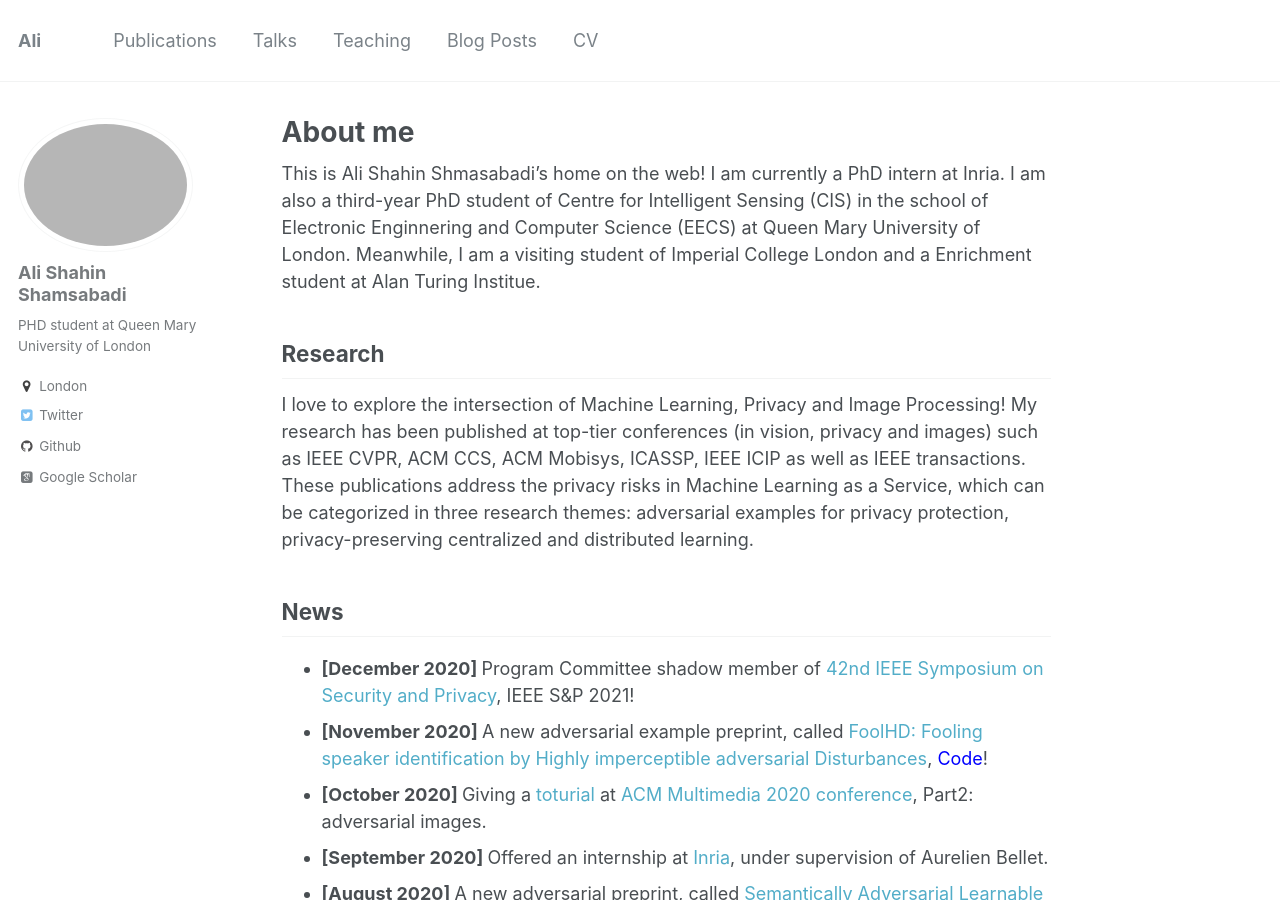
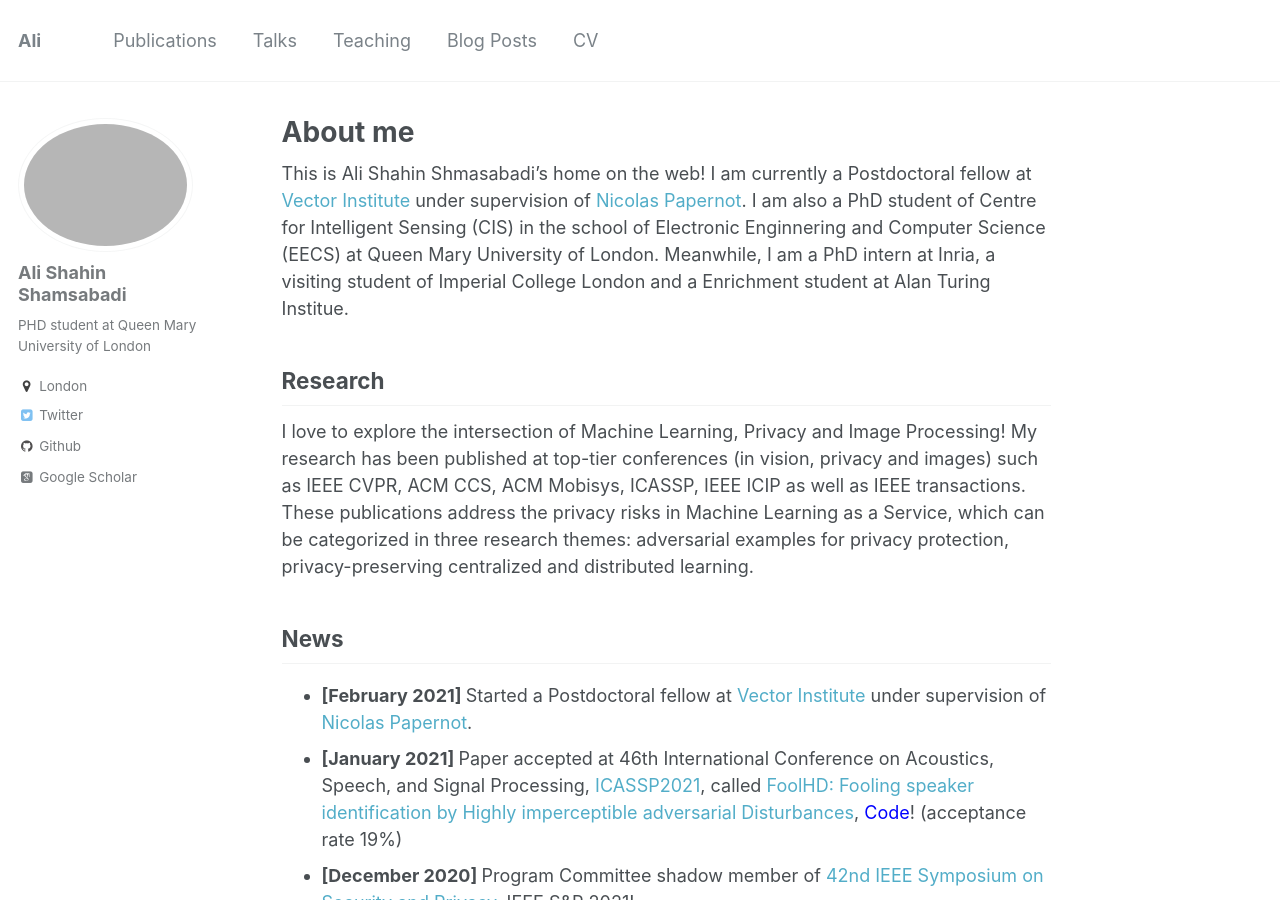
Before and after one commit to AliShahin/AliShahin.github.io, a Jekyll site: the page built from _pages/about.md, in a window 1280 px wide and 900 px high. Built offline with Jekyll 4.4.1, drawn with Linux system fonts in a browser that asks for light colours; some web fonts are replaced.

Commit message:
Update about.md

```diff
--- a/_pages/about.md
+++ b/_pages/about.md
@@ -9,14 +9,16 @@ redirect_from:
 ---
 
 This is Ali Shahin Shmasabadi's home on the web!
-I am currently a PhD intern at Inria. I am also a third-year PhD student of Centre for Intelligent Sensing (CIS) in the school of Electronic Enginnering and Computer Science (EECS) at Queen Mary University of London. Meanwhile, I am a visiting student of Imperial College London and a Enrichment student at Alan Turing Institue.
+I am currently a Postdoctoral fellow at [Vector Institute](https://vectorinstitute.ai) under supervision of [Nicolas Papernot](https://www.papernot.fr).
+I am also a PhD student of Centre for Intelligent Sensing (CIS) in the school of Electronic Enginnering and Computer Science (EECS) at Queen Mary University of London. Meanwhile, I am a PhD intern at Inria, a visiting student of Imperial College London and a Enrichment student at Alan Turing Institue.
 
 ## Research
 I love to explore the intersection of Machine Learning, Privacy and Image Processing! My research has been published at top-tier conferences (in vision, privacy and images) such as IEEE CVPR, ACM CCS, ACM Mobisys, ICASSP, IEEE ICIP as well as IEEE transactions. These publications address the privacy risks in Machine Learning as a Service, which can be categorized in three research themes: adversarial examples for privacy protection, privacy-preserving centralized and distributed learning.
 
 ## News
+- <b> [February 2021] </b> Started a Postdoctoral fellow at [Vector Institute](https://vectorinstitute.ai) under supervision of [Nicolas Papernot](https://www.papernot.fr).
+- <b> [January 2021] </b> Paper accepted at 46th International Conference on Acoustics, Speech, and Signal Processing, [ICASSP2021](https://2021.ieeeicassp.org), called [FoolHD: Fooling speaker identification by Highly imperceptible adversarial Disturbances](https://arxiv.org/pdf/2011.08483.pdf), [<font color="blue">Code</font>](https://fsept11.github.io/FoolHD/)! (acceptance rate 19%)
 - <b> [December 2020]  </b> Program Committee shadow member of [42nd IEEE Symposium on Security and Privacy](http://www.ieee-security.org/TC/SP2021/cfpapers.html), IEEE S&P 2021!
-- <b> [November 2020] </b> A new adversarial example preprint, called [FoolHD: Fooling speaker identification by Highly imperceptible adversarial Disturbances](https://arxiv.org/pdf/2011.08483.pdf), [<font color="blue">Code</font>](https://fsept11.github.io/FoolHD/)!
 - <b> [October 2020] </b> Giving a [toturial](http://cis.eecs.qmul.ac.uk/privacymultimedia.html) at [ACM Multimedia 2020 conference](https://2020.acmmm.org), Part2: adversarial images.
 - <b> [September 2020] </b> Offered an internship at [Inria](https://www.inria.fr/en/centre-inria-lille-nord-europe), under supervision of Aurelien Bellet.
 - <b> [August 2020] </b> A new adversarial preprint, called [Semantically Adversarial Learnable Filters](https://arxiv.org/pdf/2008.06069.pdf)!
```
